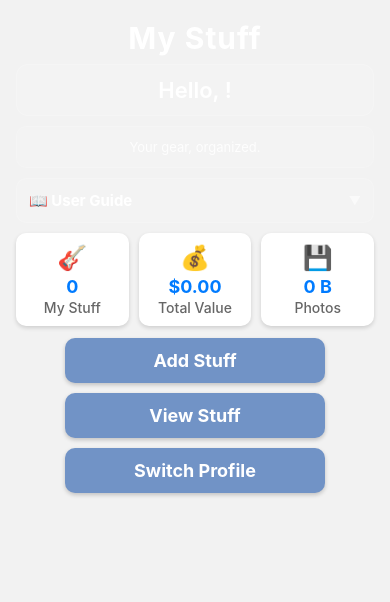
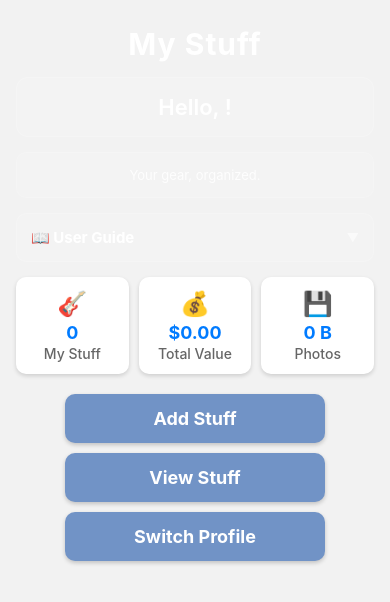
Before and after one commit to dps3ven/my_stuff, a React Native app: screen /Dashboard in a window 390 px wide. Shown: the top 602 px of the page. Built offline with nearby package versions, Linux system fonts and the light colour scheme; no server answers.

Commit message:
tighten up

```diff
--- a/screens/DashboardScreen.js
+++ b/screens/DashboardScreen.js
@@ -220,11 +220,11 @@ const styles = StyleSheet.create({
   },
   scrollContent: {
     padding: 16,
-    paddingBottom: 20,
+    paddingBottom: 30,
   },
   header: {
-    marginBottom: 8,
-    marginTop: 4,
+    marginBottom: 15,
+    marginTop: 10,
   },
   appTitle: {
     fontSize: 30,
@@ -235,9 +235,9 @@ const styles = StyleSheet.create({
   },
   welcomeCard: {
     backgroundColor: 'rgba(255, 255, 255, 0.1)',
-    padding: 12,
+    padding: 16,
     borderRadius: 12,
-    marginBottom: 10,
+    marginBottom: 15,
     borderWidth: 1,
     borderColor: 'rgba(255, 255, 255, 0.2)',
   },
@@ -250,8 +250,8 @@ const styles = StyleSheet.create({
   whyCard: {
     backgroundColor: 'rgba(255, 255, 255, 0.08)',
     borderRadius: 10,
-    padding: 10,
-    marginBottom: 10,
+    padding: 12,
+    marginBottom: 15,
     borderWidth: 1,
     borderColor: 'rgba(255, 255, 255, 0.15)',
   },
@@ -264,8 +264,8 @@ const styles = StyleSheet.create({
   instructionsCard: {
     backgroundColor: 'rgba(255, 255, 255, 0.1)',
     borderRadius: 10,
-    padding: 12,
-    marginBottom: 10,
+    padding: 14,
+    marginBottom: 15,
     borderWidth: 1,
     borderColor: 'rgba(255, 255, 255, 0.15)',
   },
@@ -306,12 +306,12 @@ const styles = StyleSheet.create({
   statsContainer: {
     flexDirection: 'row',
     justifyContent: 'space-around',
-    marginBottom: 12,
+    marginBottom: 20,
     gap: 10,
   },
   statCard: {
     backgroundColor: 'white',
-    padding: 10,
+    padding: 12,
     borderRadius: 10,
     alignItems: 'center',
     flex: 1,
@@ -343,7 +343,7 @@ const styles = StyleSheet.create({
     gap: 10,
   },
   button: {
-    padding: 12,
+    padding: 14,
     borderRadius: 10,
     minWidth: 260,
     flexDirection: 'row',
```
